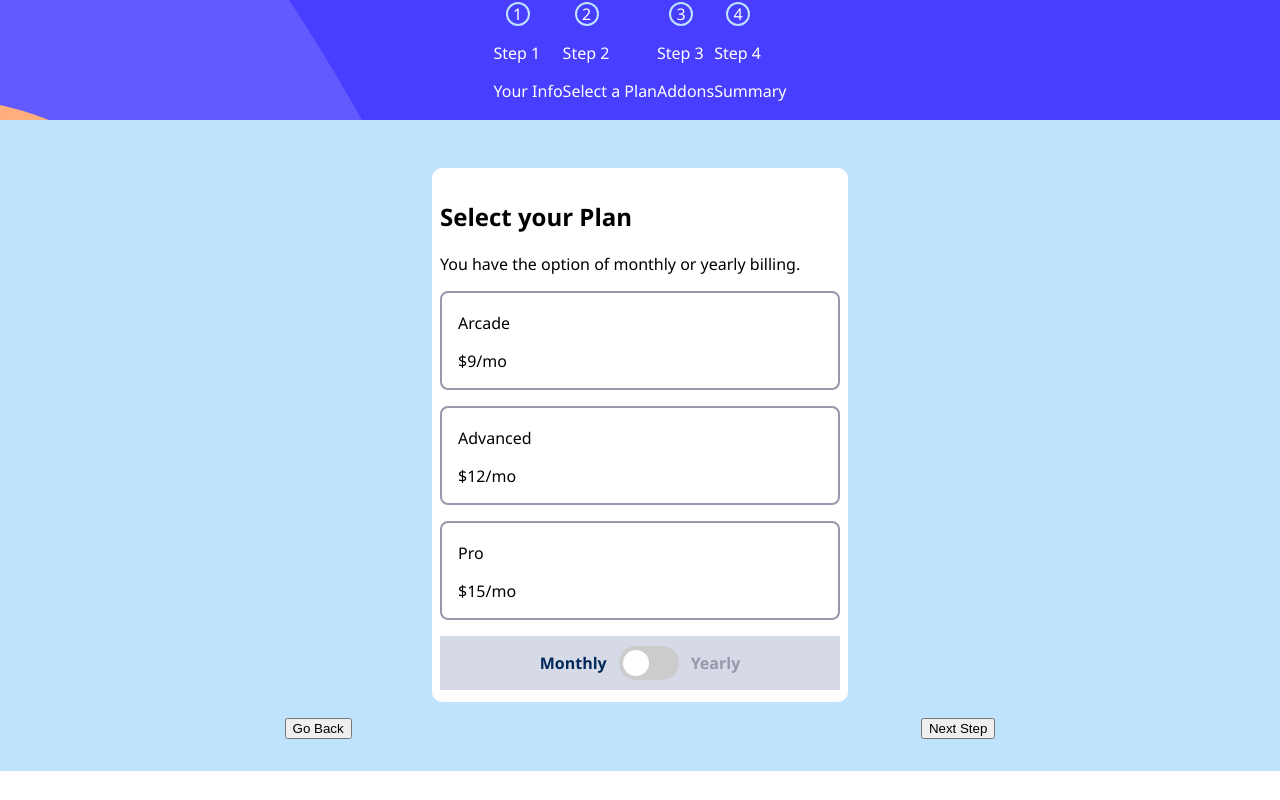
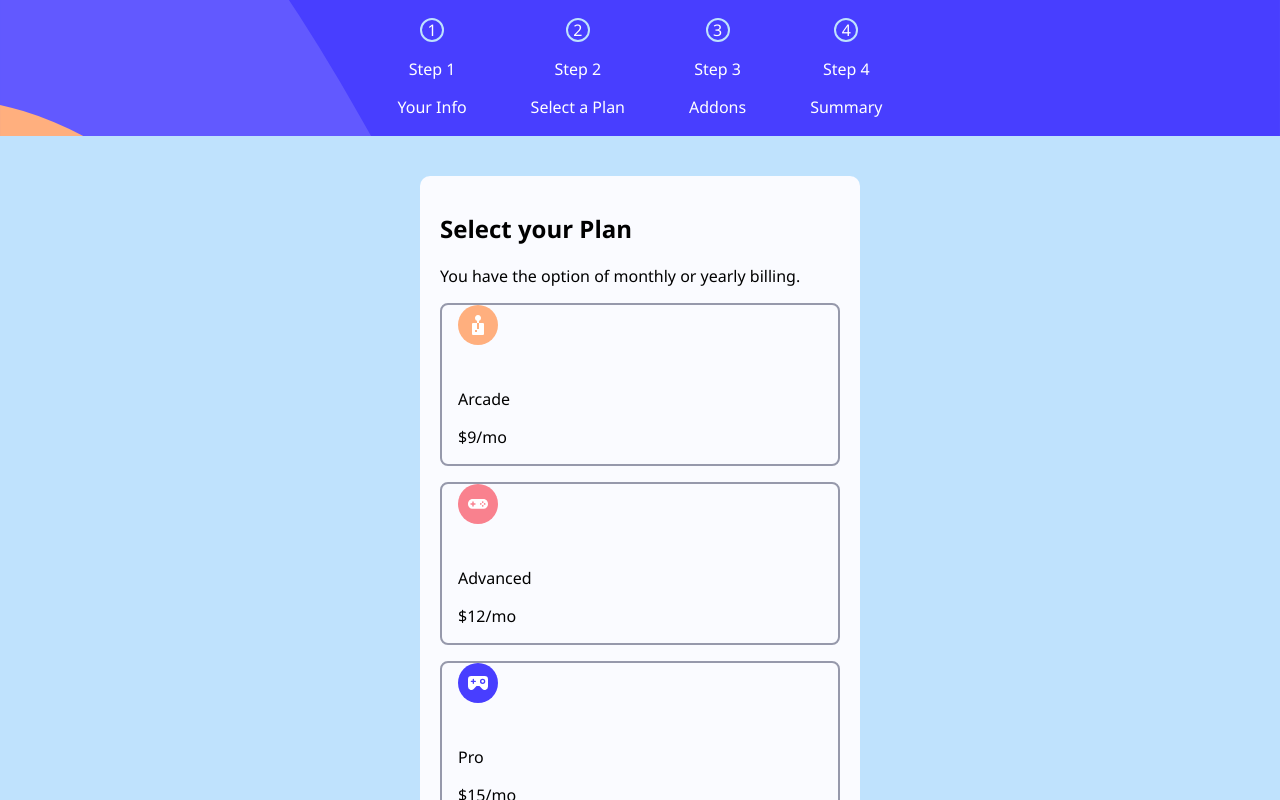
Before and after one commit to Perry-Cham/multi-step-form, a React (Vite) app: page / in a window 1280 px wide. Both pictures are taken after typing "Sample", "Sample", "Sample" into the empty fields and a click on the button "Next Step". Shown: the top 800 px of the page. Built offline with nearby package versions, Linux system fonts and the light colour scheme.

Commit message:
Overhauled stage two and stage three form steps

```diff
--- a/src/components/form-steps/step-2.jsx
+++ b/src/components/form-steps/step-2.jsx
@@ -1,38 +1,71 @@
-import {useState, useEffect} from 'react';
-function Step_2({stage, handleChangePlanType, planType, prices,setPlan}){
-  function handleChangePlan(e){
-    setPlan(e.target.value)
+function Step_2({ stage, handleChangePlanType, planType, prices, setPlan }) {
+      function handleChangePlan(e) {
+            setPlan(e.target.value);
       }
-  return(
-  <div className={`form-step stage-two ${stage == 2 ? "show-step": "hide-step"}`}>
+      return (
+            <div className={`form-step stage-two ${stage == 2 ? "show-step" : "hide-step"}`}>
                   <h2>Select your Plan</h2>
                   <p>You have the option of monthly or yearly billing.</p>
+                  <article>
                         <label>
-          <input name="plan" type="checkbox" value="Arcade" onChange={(e) => handleChangePlan(e)}/>
+                              <img className="plan-icon" src="/images/icon-arcade.svg" alt="arcade plan icon" />
+                              <div className="wrapper">
+                                    <input
+                                          name="plan"
+                                          type="checkbox"
+                                          value="Arcade"
+                                          onChange={(e) => handleChangePlan(e)}
+                                    />
                                     <p>Arcade</p>
-          <p>${prices.arcade2}{planType == "monthly"?"/mo":"/yr"}</p>
+                                    <p>
+                                          ${prices.arcade2}
+                                          {planType == "monthly" ? "/mo" : "/yr"}
+                                    </p>
+                              </div>
                         </label>
                         <label>
-          <input name="plan" type="checkbox" value="Advanced" onChange={(e) => handleChangePlan(e)}/>
+                              <img className="plan-icon" src="/images/icon-advanced.svg" alt="advanced plan icon" />
+                              <div className="wrapper">
+                                    <input
+                                          name="plan"
+                                          type="checkbox"
+                                          value="Advanced"
+                                          onChange={(e) => handleChangePlan(e)}
+                                    />
                                     <p>Advanced</p>
-          <p>${prices.advanced}{planType == "monthly"?"/mo":"/yr"}</p>
+                                    <p>
+                                          ${prices.advanced}
+                                          {planType == "monthly" ? "/mo" : "/yr"}
+                                    </p>
+                              </div>
                         </label>
                         <label>
-          <input name="plan" type="checkbox" value="Pro" onChange={(e) => handleChangePlan(e)}/>
+                              <img className="plan-icon" src="/images/icon-pro.svg" alt="pro plan icon" />
+                              <div className="wrapper">
+                                    <input
+                                          name="plan"
+                                          type="checkbox"
+                                          value="Pro"
+                                          onChange={(e) => handleChangePlan(e)}
+                                    />
                                     <p>Pro</p>
-          <p>${prices.pro}{planType == "monthly"?"/mo":"/yr"}</p>
+                                    <p>
+                                          ${prices.pro}
+                                          {planType == "monthly" ? "/mo" : "/yr"}
+                                    </p>
+                              </div>
                         </label>
+                  </article>
 
                   <div className="plan-type-switcher">
                         <p className={`mo ${planType == "monthly" ? "current-planType" : ""}`}>Monthly</p>
                         <label className="switch">
-  <input type="checkbox" value="monthly" onChange={handleChangePlanType}/>
+                              <input type="checkbox" value="monthly" onChange={handleChangePlanType} />
                               <span className="slider round"></span>
                         </label>
                         <p className={`yr ${planType == "yearly" ? "current-planType" : ""}`}>Yearly</p>
                   </div>
-
-
-  </div>)
+            </div>
+      );
 }
-export default Step_2
+export default Step_2;
--- a/src/components/form.jsx
+++ b/src/components/form.jsx
@@ -76,9 +76,9 @@ function Form(){
     />
     <div className="form-footer">
       {stage > 1 &&
-        <button type="button" onClick={handleGoBack}>Go Back</button>
+        <button type="button" className="back-btn" onClick={handleGoBack}>Go Back</button>
       }
-      <button type="submit">{stage < 4 ? "Next Step": "Submit"}</button>
+      <button className="next-step-btn" type="submit">{stage < 4 ? "Next Step": "Submit"}</button>
     </div>
   </form>
     </>
--- a/src/styles/styles.css
+++ b/src/styles/styles.css
@@ -1,9 +1,10 @@
-body{
-  padding:0;
-  margin:0;
-  font-family:Ubuntu, "Segoe UI", Roboto, sans-serif;
-  box-sizing:border-box;
---font-family:Ubuntu, "Segoe UI", Roboto, sans-serif;
+body {
+  padding: 0;
+  margin: 0;
+  font-family: Ubuntu, "Segoe UI", Roboto, sans-serif;
+  box-sizing: border-box;
+  --font-family: Ubuntu, "Segoe UI", Roboto, sans-serif;
+  --h-bold: 500;
   --Blue-950: hsl(213, 96%, 18%);
   --Purple-600: hsl(243, 100%, 62%);
   --Blue-300: hsl(228, 100%, 84%);
@@ -13,102 +14,135 @@ body{
   --Purple-200: hsl(229, 24%, 87%);
   --Blue-100: hsl(218, 100%, 97%);
   --Blue-50: hsl(231, 100%, 99%);
+}
 
+/* Navigation bar */
+.step-display {
+  display: flex;
+  justify-content: center;
+  align-items: center;
+  background: url(/images/bg-sidebar-mobile.svg);
+  background-size: cover;
+  min-height: 15vh;
+  max-height: 300px;
+  color: white;
+  position: absolute;
+  top: 0;
+  left: 0;
+  width: 100%;
+  z-index: 0;
+  padding-top: 1rem;
 }
-/* Navigation bar */
-.step-display{
-  display:flex;
-  justify-content:center;
+.step-display div {
+  margin: 0 1rem;
+  text-align: center;
+}
+.nav-indicator {
+  margin: 0 auto;
+  border: solid 2px var(--Blue-200);
+  width: 1.25rem;
+  height: 1.25rem;
+  border-radius: 50%;
+  display: flex;
+  justify-content: center;
   align-items: center;
-  background:url(/images/bg-sidebar-mobile.svg);
-  background-size:cover;
-  min-height:15vh;
-  max-height:300px;
-  color:white;
-}
-  .nav-indicator{
-    display:inline-block;
-    margin:0 .75rem;
-    border:solid 2px var(--Blue-200);
-    width:1.25rem;
-    height:1.25rem;
-    border-radius:50%;
-    display:flex;
-    justify-content:center;
-    align-items:center;
 }
 /* Form Styles */
-  .form{
-    background-color:var(--Blue-200);
-    padding:2rem 0;
+.form {
+  background-color: var(--Blue-200);
+  padding-top: 20vh;
+  min-height: 95vh;
+  z-index: -1;
 }
 /* Form step styles */
-  .form-step{
-    width:90vw;
-    max-width:400px;
-    margin:1rem auto;
-    border-radius:10px;
-    background-color: white;
-    padding:0.75rem 0.5rem;
-    display:none;
+.form-step {
+  width: 90vw;
+  max-width: 400px;
+  margin: 1rem auto;
+  border-radius: 10px;
+  background-color: var(--Blue-50);
+  padding: 1rem 1.25rem;
+  display: none;
+  position: relative;
+  z-index: 2;
 }
-  .form-step h2{
-    font-weight:900;
+.form-step h2 {
+  font-weight: 900;
 }
-  .form-step input{
-    display:block;
-    margin-bottom:1rem;
-    height:2rem;
-    width:90%;
-    border:solid 1px var(--Grey-500);
-    padding-left:.5rem;
-    border-radius:5px;
-    font-family:var(--font-family);
+.form-step input[type="text"] {
+  display: block;
+  margin-bottom: 1rem;
+  height: 2rem;
+  width: 90%;
+  border: solid 1px var(--Grey-500);
+  padding-left: 0.5rem;
+  border-radius: 5px;
+  font-family: var(--font-family);
 }
-  .show-step{
-    display:block;
+.show-step {
+  display: block;
 }
 /* STYLES FOR SOECIFIC STEPS */
 
-.stage-three input[type="checkbox"], .stage-two input[type="checkbox"]{
-    opacity:0;
-    height:0;
-    width:0;
+
+.stage-two input[type="checkbox"] {
+  opacity: 0;
+  height: 0;
+  width: 0;
 }
-  label{
-    display:block;
-
+label {
+  display: block;
 }
-  label:has(input:checked){
-    border:solid 2px blue;
-    border-radius:1rem;
+label:has(input:checked):not(.switch) {
+  border: solid 2px blue;
+  border-radius: 1rem;
   background-color: var(--Blue-300);
 }
-.stage-two label:not(.switch){
-  border:solid 2px var(--Grey-500);
-  border-radius:.5rem;
-  padding-left:1rem;
-  margin-bottom:1rem;
+.stage-two label:not(.switch), .stage-three label {
+  border: solid 2px var(--Grey-500);
+  border-radius: 0.5rem;
+  padding-left: 1rem;
+  margin-bottom: 1rem;
 }
-.stage-two .plan-type-switcher{
-  display:flex;
+.stage-two .plan-type-switcher {
+  display: flex;
   justify-content: center;
   align-items: center;
-  color:var(--Grey-500);
-  background-color:var(--Purple-200) ;
-  font-weight:600;
+  color: var(--Grey-500);
+  background-color: var(--Purple-200);
+  font-weight: 600;
 }
-.mo, .yr{
-  margin:1rem .75rem;
+.mo,
+.yr {
+  margin: 1rem 0.75rem;
 }
-.current-planType{
+.current-planType {
   color: var(--Blue-950);
 }
+
+
+
 /* Form Footer Styles */
-  .form-footer{
-    display:flex;
+.form-footer {
+  display: flex;
   justify-content: space-around;
   align-items: center;
+  background-color: var(--Blue-50);
+  height: clamp(50px, 10vh, 170px);
+}
+.form-footer button {
+  font-weight: 600;
+  border: none;
+  cursor: pointer;
+  padding: 0.75rem 0.5rem;
+}
+.next-step-btn {
+  background-color: var(--Blue-950);
+  color: var(--Blue-50);
+  border-radius: 5px;
+}
+.back-btn{
+  color:var(--Grey-500)
 }
 /* Slider Styles on Step 2*/
 .switch {
@@ -167,9 +201,45 @@ input:checked + .slider:before {
 }
 
 /* Responsive Design */
-@media only screen and (max-width:600px){
-  .nav-heading, .nav-text{
-    display:none;
+@media only screen and (max-width: 600px) {
+  .nav-heading,
+  .nav-text {
+    display: none;
   }
-
 }
+/* RESPONSIVE DESIGN */
+@media only screen and (max-width: 650px){s
+  .stage-two label{
+    display:grid;
+    grid-template-columns: 20% 80%;
+    grid-template-rows:auto;
+  }
+  .plan-icon{
+    grid-column:1;
+    align-self: center;
+    justify-self: center;
+  }
+  .stage-two label p, .stage-two label input{
+    grid-column:2;
+  }
+  .stage-three label{
+    display:grid;
+    grid-template-columns:25% 50% 25%;
+    grid-template-rows:auto;
+  }
+  .stage-three input[type="checkbox"]{
+    height:1.75rem;
+    width:1.75rem;
+    grid-column:1;
+    align-self:center;
+    justify-self:center;
+  }
+  .stage-three .wrapper{
+    grid-column:2;
+  }
+  .stage-three label>p{
+    grid-column:3;
+    align-self:center;
+    justify-self:center;
+  }
+}
```
Also changed, not shown: src/components/form-steps/step-3.jsx (+31 -15 lines). Lines whose indentation alone changed are shown as unchanged.
